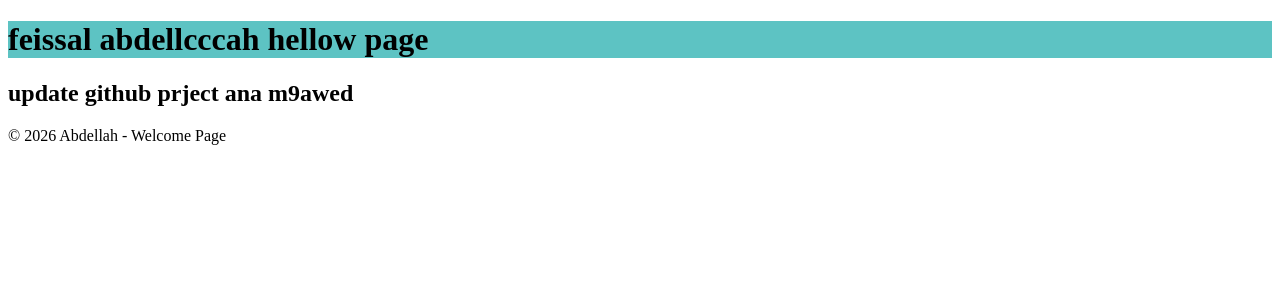
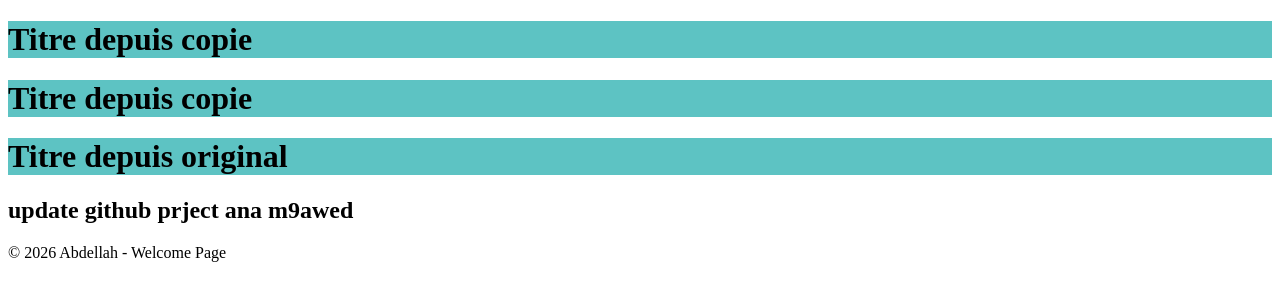
Before and after one commit to DanzoDono/welcome-page, a plain HTML site: page index.html in a window 1280 px wide. Drawn offline with Linux system fonts and the light colour scheme.

Commit message:
Change h1 depuis original

```diff
--- a/index.html
+++ b/index.html
@@ -7,7 +7,8 @@
     <title>Document</title>
 </head>
 <body>
-    <h1>feissal abdellcccah hellow page</h1>
+<h1>Titre depuis copie</h1>    <h1>Titre depuis copie</h1>
+<h1>Titre depuis original</h1>
     <h2>update github prject ana m9awed</h2>
     <footer>© 2026 Abdellah - Welcome Page</footer>
 </body>
```
